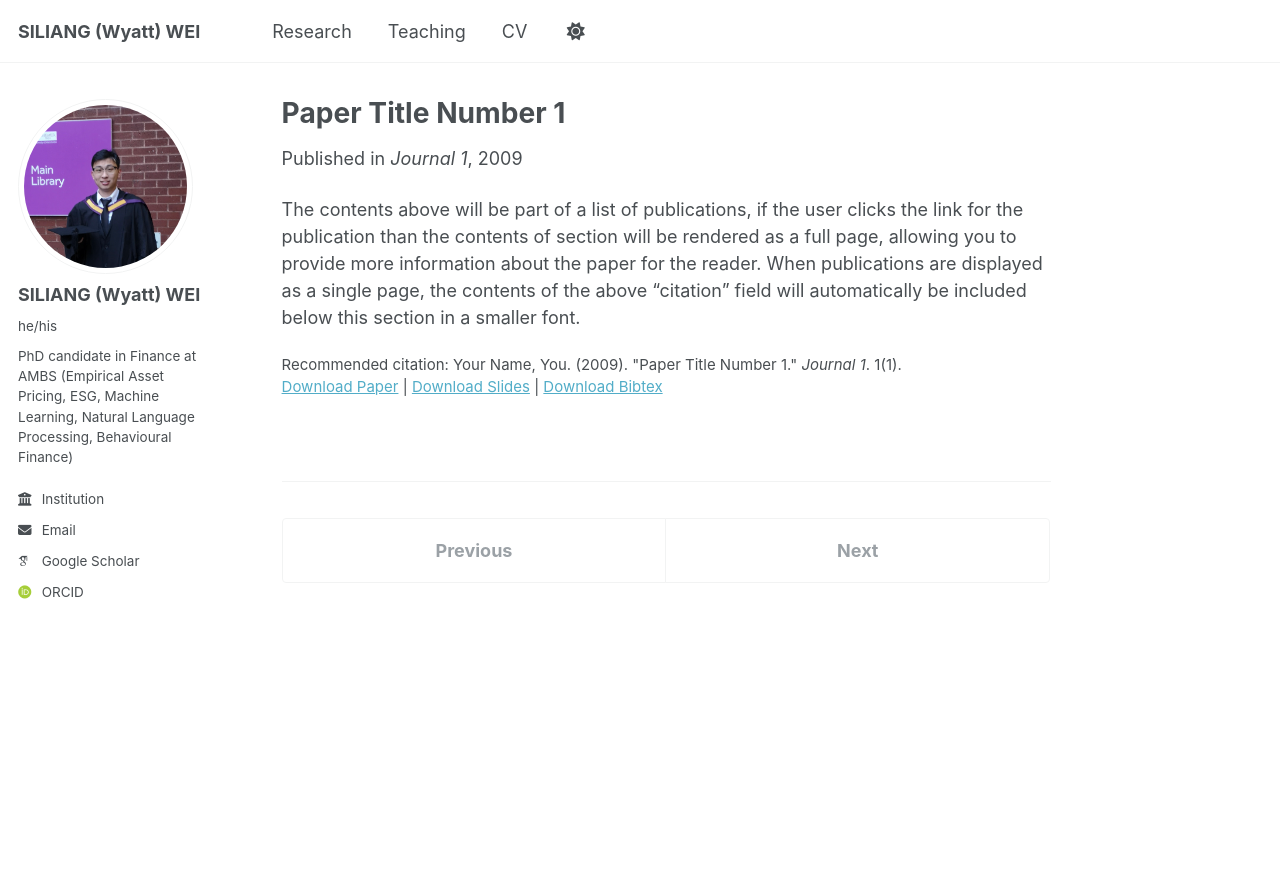
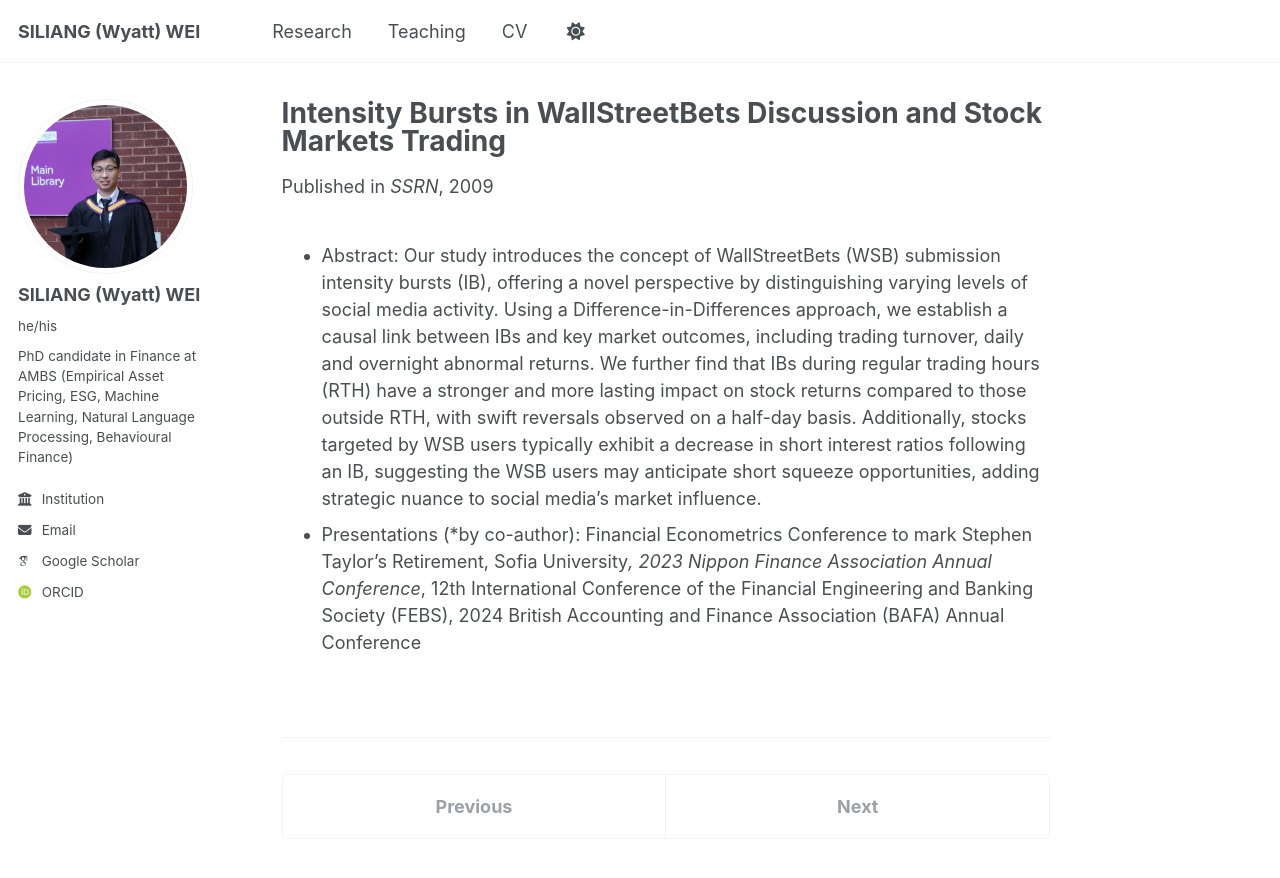
Before and after one commit to wyattswei/wyattswei.github.io, a Jekyll site: the page built from _publications/2009-10-01-paper-title-number-1.md, in a window 1280 px wide and 1001 px high. Shown: the top 878 px of the window. Built offline with Jekyll 4.4.1, drawn with Linux system fonts in a browser that asks for light colours; some web fonts are replaced.

Commit message:
Change one file in _publications folder and publications in archive-single.html

```diff
--- a/_includes/archive-single.html
+++ b/_includes/archive-single.html
@@ -46,7 +46,11 @@
             <span>👤 {{ post.role }}</span>
           </p>
         {% elsif post.collection == 'publications' %}
-          <p>Published in <i>{{ post.venue }}</i>, {{ post.date | default: "1900-01-01" | date: "%Y" }} </p>
+          {% if post.coauthor %}
+            <p>(With {{ post.coauthor }} in <i>{{ post.venue }}</i>)</p>
+          {% else %}
+            <p>(Solo in <i>{{ post.venue }}</i>)</p>
+          {% endif %}
         {% elsif post.date %}
          <p class="page__date"><strong><i class="fa fa-fw fa-calendar" aria-hidden="true"></i> {{ site.data.ui-text[site.locale].date_label | default: "Published:" }}</strong> <time datetime="{{ post.date | default: "1900-01-01" | date_to_xmlschema }}">{{ post.date | default: "1900-01-01" | date: "%B %d, %Y" }}</time></p>
         {% endif %}
--- a/_publications/2009-10-01-paper-title-number-1.md
+++ b/_publications/2009-10-01-paper-title-number-1.md
@@ -1,14 +1,25 @@
 ---
-title: "Paper Title Number 1"
+title: "Intensity Bursts in WallStreetBets Discussion and Stock Markets Trading"
 collection: publications
 category: jmp
-permalink: /publication/2009-10-01-paper-title-number-1
-excerpt: 'This paper is about the number 1. The number 2 is left for future work.'
-date: 2009-10-01
-venue: 'Journal 1'
-slidesurl: 'http://academicpages.github.io/files/slides1.pdf'
-paperurl: 'http://academicpages.github.io/files/paper1.pdf'
-bibtexurl: 'http://academicpages.github.io/files/bibtex1.bib'
-citation: 'Your Name, You. (2009). &quot;Paper Title Number 1.&quot; <i>Journal 1</i>. 1(1).'
+permalink: /publication/intensity-bursts-in-wallstreetbets-discussion-and-stock-markets-trading
+venue: 'SSRN'
+paperurl: 'https://papers.ssrn.com/sol3/papers.cfm?abstract_id=5030887'
 ---
-The contents above will be part of a list of publications, if the user clicks the link for the publication than the contents of section will be rendered as a full page, allowing you to provide more information about the paper for the reader. When publications are displayed as a single page, the contents of the above "citation" field will automatically be included below this section in a smaller font.
+* Abstract: Our study introduces the concept of WallStreetBets (WSB) submission
+  intensity bursts (IB), offering a novel perspective by distinguishing varying
+  levels of social media activity. Using a Difference-in-Differences approach,
+  we establish a causal link between IBs and key market outcomes, including trading
+  turnover, daily and overnight abnormal returns. We further find that IBs during
+  regular trading hours (RTH) have a stronger and more lasting impact on stock
+  returns compared to those outside RTH, with swift reversals observed on a
+  half-day basis. Additionally, stocks targeted by WSB users typically exhibit
+  a decrease in short interest ratios following an IB, suggesting the WSB users
+  may anticipate short squeeze opportunities, adding strategic nuance to social
+  media’s market influence.
+* Presentations (\*by co-author):
+  Financial Econometrics Conference to mark Stephen Taylor’s Retirement,
+  Sofia University*,
+  2023 Nippon Finance Association Annual Conference*,
+  12th International Conference of the Financial Engineering and Banking Society (FEBS),
+  2024 British Accounting and Finance Association (BAFA) Annual Conference
```
